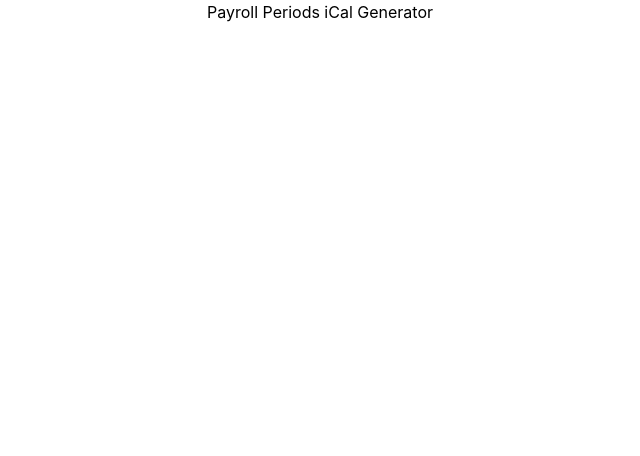
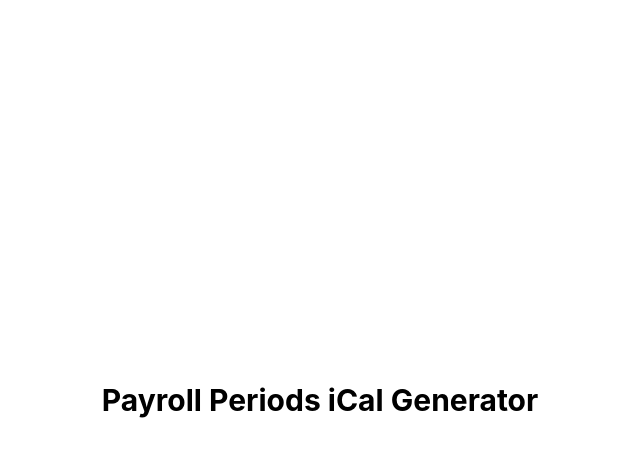
Before and after one commit to AndyN9/payday-calendar-generator, a React (Vite) app: page / in a window 1280 px wide. Shown: the top 456 px of the page, without its empty margins (320-960 px from the left). Built offline with nearby package versions, Linux system fonts and the light colour scheme; the HTML template or start-up script is replaced by a standard one.

Commit message:
add initial component files

```diff
--- a/src/App.css
+++ /dev/null
@@ -1,3 +0,0 @@
-.App {
-  text-align: center;
-}
--- a/src/App.jsx
+++ b/src/App.jsx
@@ -1,13 +1,8 @@
-import { useState } from 'react';
-
-import './App.css';
+import React from 'react';
+import { PaydayCalenderGenerator } from './PaydayCalenderGenerator';
 
 function App() {
-  return (
-    <div className="App">
-      <h1>Payroll Periods iCal Generator</h1>
-    </div>
-  );
+  return <PaydayCalenderGenerator />;
 }
 
 export default App;
--- /dev/null
+++ b/src/PaydayCalenderGenerator/PaydayCalenderGenerator.jsx
@@ -0,0 +1,9 @@
+import React from 'react';
+
+export function PaydayCalenderGenerator() {
+  return (
+    <div className="grid place-items-center h-screen">
+      <h1 className="text-3xl font-bold">Payroll Periods iCal Generator</h1>
+    </div>
+  );
+}
--- /dev/null
+++ b/src/PaydayCalenderGenerator/index.jsx
@@ -0,0 +1 @@
+export { PaydayCalenderGenerator } from './PaydayCalenderGenerator';
```
